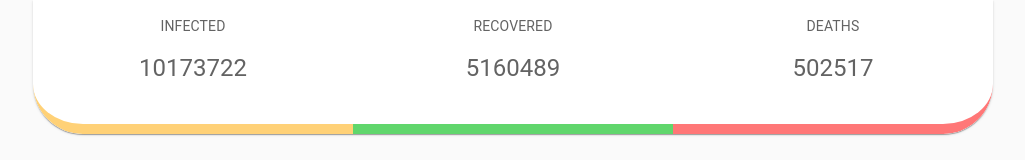
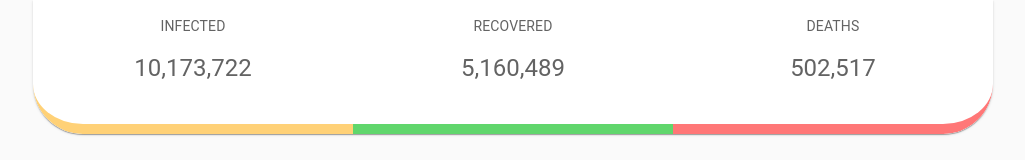
Before and after one commit to adirere/COVID-19, a React (Create React App) app: page / in a window 1280 px wide. Shown: the top 160 px of the page, without its empty margins (127-1152 px from the left). Built offline with nearby package versions, Linux system fonts and the light colour scheme.

Commit message:
added numbers animation

```diff
--- a/package.json
+++ b/package.json
@@ -10,6 +10,7 @@
   "dependencies": {
     "@material-ui/core": "4.10.2",
     "react": "16.12.0",
+    "react-countup": "4.3.3",
     "react-dom": "16.12.0",
     "react-scripts": "3.0.1"
   },
--- a/src/components/Cards/Cards.jsx
+++ b/src/components/Cards/Cards.jsx
@@ -8,6 +8,7 @@ import {
   makeStyles,
   Slide
 } from "@material-ui/core";
+import CountUp from "react-countup";
 
 const useStyles = makeStyles({
   cardStyled: {
@@ -16,7 +17,7 @@ const useStyles = makeStyles({
     borderRadius: "0px 0px 50px 50px",
     "@media (max-width: 600px)": {
       borderRadius: "0px",
-      width: "100%"
+      width: "90%"
     }
   },
   firstCardBotom: {
@@ -78,7 +79,7 @@ const Cards = () => {
                     {type[0]}
                   </Typography>
                   <Typography className={classes.typographyStyled} variant="h5">
-                    {type[1]}
+                    <CountUp end={type[1]} duration={2} separator="," />
                   </Typography>
                 </CardContent>
               </Card>
```
